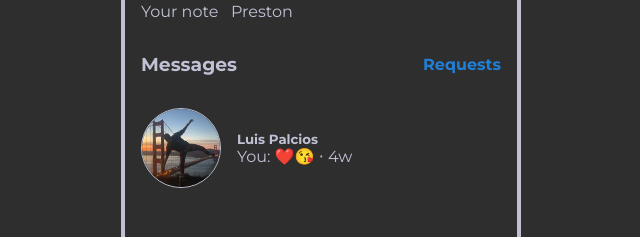
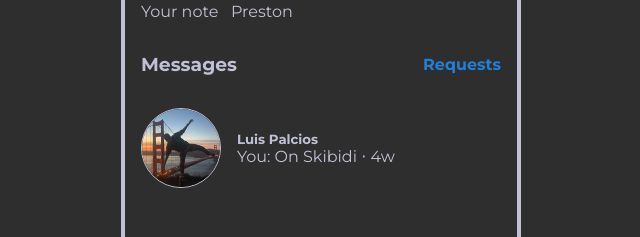
Before and after one commit to Sheng232/Personal-Portfolio, a React (Vite) app: page /Personal-Portfolio/Messages in a window 1280 px wide. Shown: the part 3488-3725 px from the top of the page, without its empty margins (319-959 px from the left). Built offline with nearby package versions, Linux system fonts and the light colour scheme.

Commit message:
changed the message

```diff
--- a/src/pages/InstaMessages.jsx
+++ b/src/pages/InstaMessages.jsx
@@ -24,7 +24,7 @@ export default function InstaMessages(){
                 <img src={LuisImg} alt="" className="luis-profile"/>
                 <div>
                     <h5>Luis Palcios</h5>
-                    <p>You: ❤️😘 ⋅ 4w</p>
+                    <p>You: On Skibidi ⋅ 4w</p>
                 </div>
             </div>
 
```
